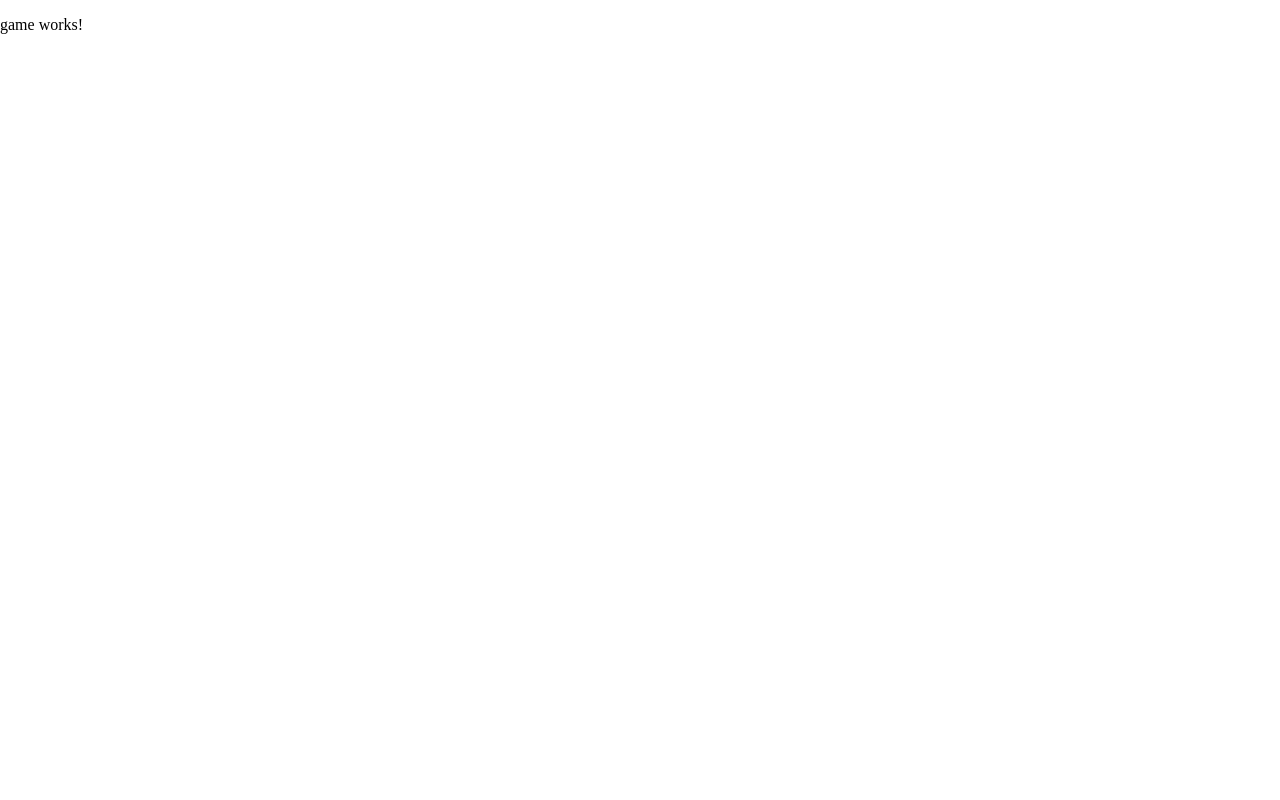
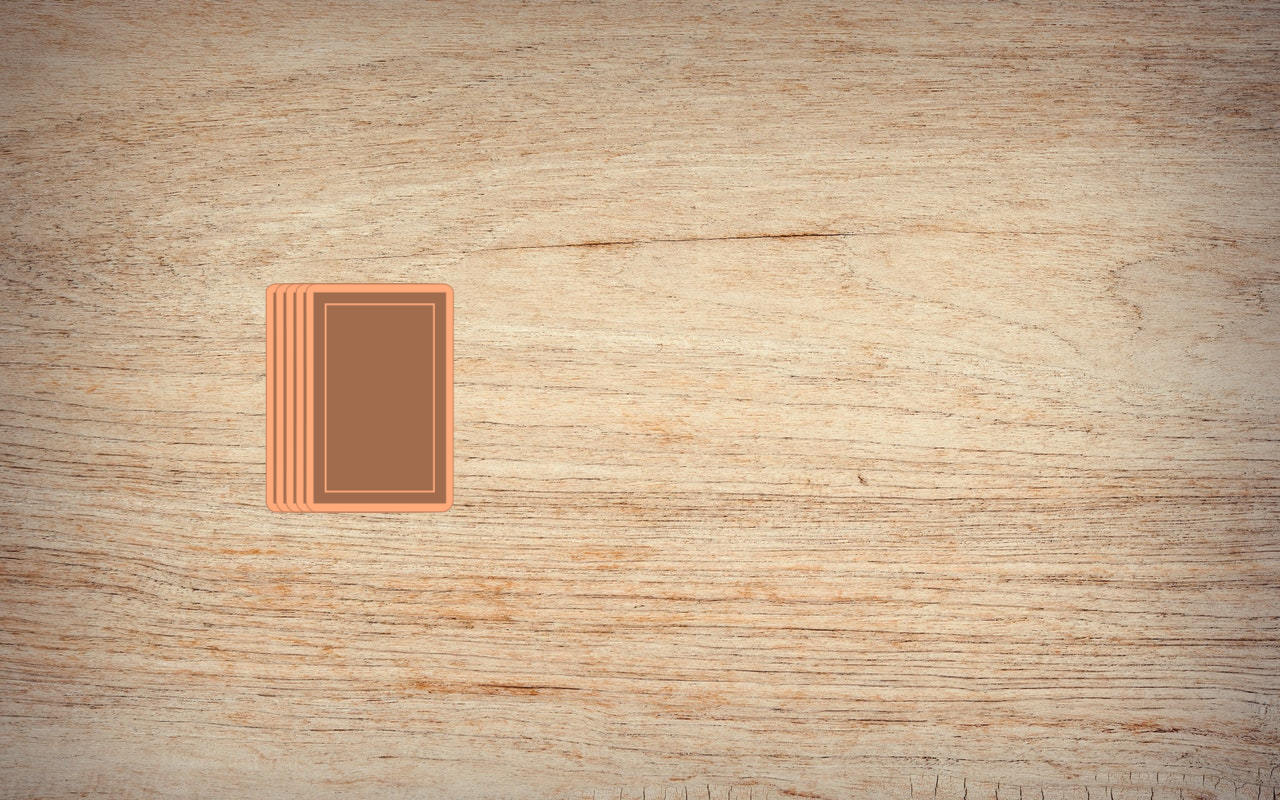
Before and after one commit to 0xHaoMoon/rinfoffire, an Angular app: page /game in a window 1280 px wide. Built offline with nearby package versions, Linux system fonts and the light colour scheme.

Commit message:
show cards on board

```diff
--- a/src/app/game/game.component.html
+++ b/src/app/game/game.component.html
@@ -1 +1,8 @@
-<p>game works!</p>
+<div class="field">
+
+
+    <div class="card-stack">
+        <img *ngFor="let c of [0,1,2,3,4]; let i = index;" [ngStyle]="{'right.px': i * 140}"
+        src="./../../assets/img/cards/card_cover.png" alt="">
+    </div>
+</div>
--- a/src/app/game/game.component.scss
+++ b/src/app/game/game.component.scss
@@ -0,0 +1,16 @@
+.field{
+    width: 100vw;
+    height: 100vh;
+    max-width: 100%;
+    background-image: url("./../../assets/img/board.jpg");
+    display: flex;
+    justify-content: center;
+    align-items: center;
+}
+
+.card-stack{
+    img{
+        position: relative;
+        width: 150px;
+    }
+}
```
